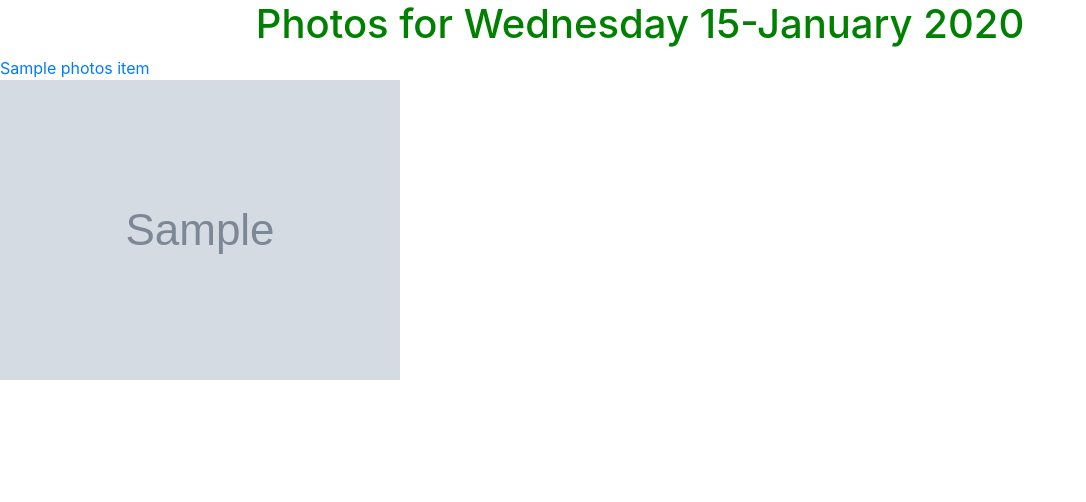
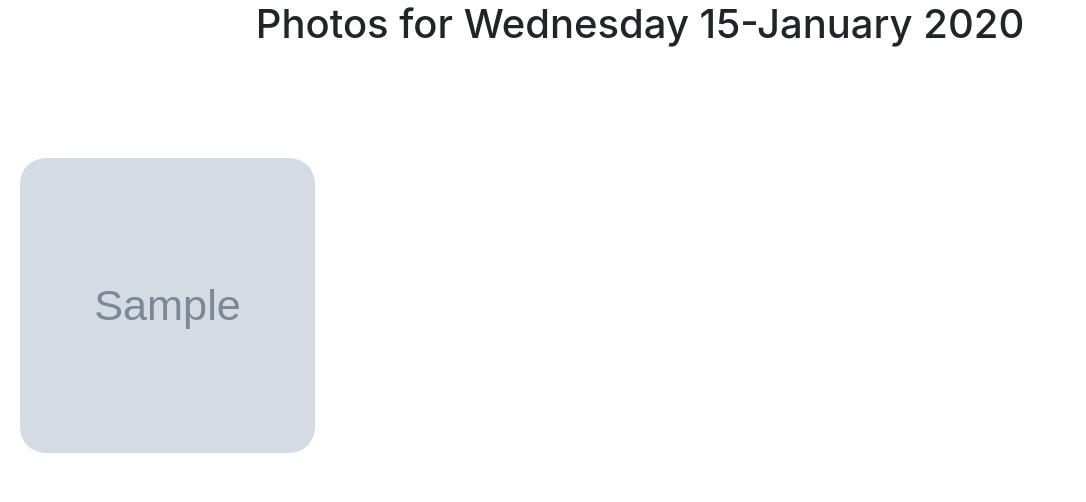
Before and after one commit to Doktatech/Gallery, a Django app: template photos/templates/all-photos/today-photos.html in a window 1280 px wide. Shown: the part 56-558 px from the top of the page, without its empty margins (0-1086 px from the left). Run offline with Django 3.2, Linux system fonts and the light colour scheme; the template is opened without the code that fills it: most values are stand-ins (such as "Sample title", 1, 10 or a date in 2020); grey boxes marked "Sample" are stand-in pictures; some libraries are stand-ins or nearby versions.

Commit message:
Define the styles for various classes of my pages

```diff
--- a/static/css/base.css
+++ b/static/css/base.css
@@ -1,4 +1,82 @@
-h1
-{
-  color: green;
+.wrap {
+  overflow: hidden;
+  margin: 10px;
+  margin-top: 100px;
+  font-family: 'Chewy', cursive;
 }
+.box {
+  float: left;
+  position: relative;
+  width: 20%;
+  padding-bottom: 20%;
+  border-radius: 25px;
+}
+.boxInner {
+  position: absolute;
+  left: 10px;
+  right: 10px;
+  top: 10px;
+  bottom: 10px;
+  overflow: hidden;
+  border-radius: 25px;
+}
+.boxInner img {
+  width: 100%;
+  height: 100%;
+  border-radius: 25px;
+}
+.boxInner .titleBox {
+  position: absolute;
+  bottom: 0;
+  left: 0;
+  right: 0;
+  margin-bottom: -50px;
+  background: #fff;
+  background: rgba(0, 0, 0, 0.5);
+  color: #FFF;
+  padding: 10px;
+  text-align: center;
+  -webkit-transition: all 0.3s ease-out;
+  -moz-transition: all 0.3s ease-out;
+  -o-transition: all 0.3s ease-out;
+  transition: all 0.3s ease-out;
+}
+section.no-touch .boxInner:hover .titleBox, section.touch .boxInner.touchFocus .titleBox {
+  margin-bottom: 0;
+}
+@media only screen and (max-width : 480px) {
+  /* Smartphone view: 1 tile */
+  .box {
+    width: 100%;
+    padding-bottom: 100%;
+  }
+}
+@media only screen and (max-width : 650px) and (min-width : 481px) {
+  /* Tablet view: 2 tiles */
+  .box {
+    width: 50%;
+    padding-bottom: 50%;
+  }
+}
+@media only screen and (max-width : 1050px) and (min-width : 651px) {
+  /* Small desktop / ipad view: 3 tiles */
+  .box {
+    width: 33.3%;
+    padding-bottom: 33.3%;
+  }
+}
+@media only screen and (max-width : 1290px) and (min-width : 1051px) {
+  /* Medium desktop: 4 tiles */
+  .box {
+    width: 25%;
+    padding-bottom: 25%;
+  }
+}
+
+#navbarMain{
+margin: 1.2em;
+padding: 1em;
+background-color: #C0392B;
+border-radius: 1.4em;
+border-style: ridge;
+}
```
